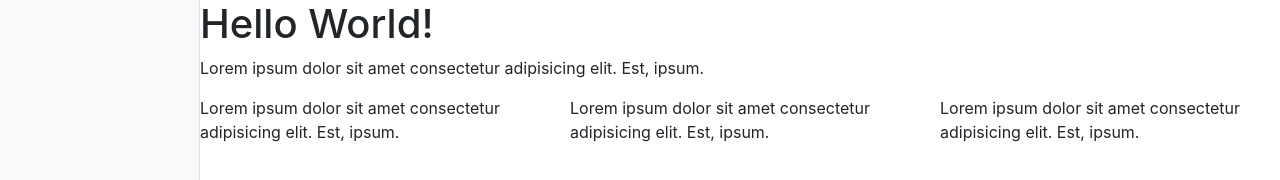
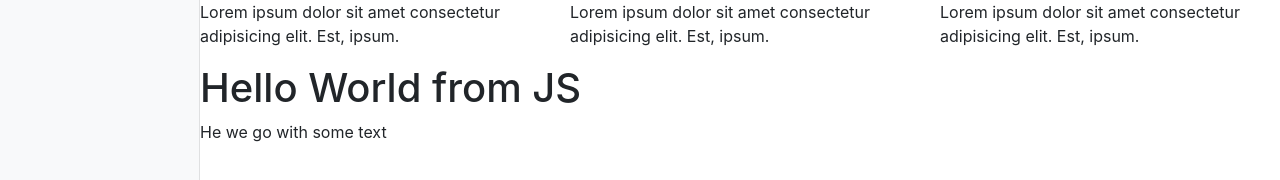
Before and after one commit to Radist-electric/js-constructor, a plain HTML site: page index.html in a window 1280 px wide. Shown: the top 180 px of the page. Drawn offline with nearby package versions, Linux system fonts and the light colour scheme.

Commit message:
First steps to create a model

```diff
--- a/index.html
+++ b/index.html
@@ -13,16 +13,6 @@
     <div id="site" class="content">
       <div class="row">
         <div class="col-sm">
-          <h1>Hello World!</h1>
-        </div>
-      </div>
-      <div class="row">
-        <div class="col-sm">
-          <p>Lorem ipsum dolor sit amet consectetur adipisicing elit. Est, ipsum.</p>
-        </div>
-      </div>
-      <div class="row">
-        <div class="col-sm">
           <p>Lorem ipsum dolor sit amet consectetur adipisicing elit. Est, ipsum.</p>
         </div>
         <div class="col-sm">
@@ -34,5 +24,6 @@
       </div>
     </div>
   </div>
+  <script src="index.js"></script>
 </body>
 </html>
--- /dev/null
+++ b/index.js
@@ -0,0 +1,37 @@
+const model = [
+  { type: 'title', value: 'Hello World from JS' },
+  { type: 'text', value: 'He we go with some text' },
+  {
+    type: 'columns', value: [
+      '111111111',
+      '222222222',
+      '333333333',
+    ]
+  }
+]
+
+const $site = document.querySelector('#site')
+model.forEach(block => {
+  let html = ''
+  if (block.type === 'title') {
+    html = `
+    <div class="row">
+      <div class="col-sm">
+        <h1>${block.value}</h1>
+      </div>
+    </div>
+    `
+  } else if (block.type === 'text') {
+    html = `
+    <div class="row">
+      <div class="col-sm">
+        <p>${block.value}</p>
+      </div>
+    </div>
+    `
+  } else if (block.type === 'columns') {
+
+  }
+  $site.insertAdjacentHTML('beforeend', html)
+
+})
```
